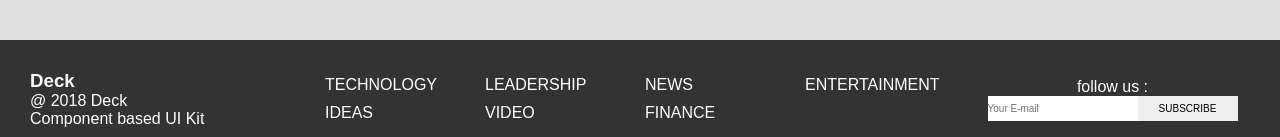
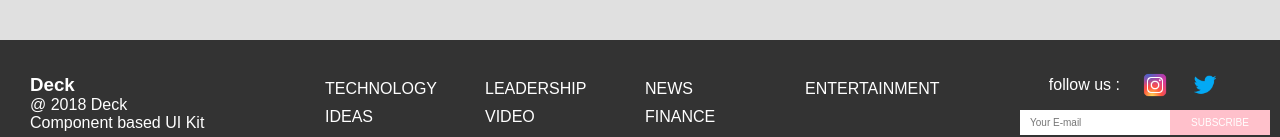
Before and after one commit to yeomdogyeong/yeomdogyeong.github.io, a plain HTML site: page MyHome/index.html in a window 1280 px wide. Shown: the part 1404-1541 px from the top of the page. Drawn offline with Linux system fonts and the light colour scheme; a script that the page names is missing.

Commit message:
[style]footer에 이미지 추가,배치 완료

```diff
--- a/MyHome/css/style.css
+++ b/MyHome/css/style.css
@@ -154,12 +154,30 @@ footer {
   grid-gap: 10px;
 }
 
+.footer-third {
+  display: grid;
+  justify-items: right;
+  grid-gap: 10px;
+}
+.sns {
+  display: flex;
+  gap: 20px;
+  align-items: center;
+  margin: 0 50px;
+}
+
+.sns img {
+  width: 30px;
+  height: 30px;
+}
+
 .footer-third input {
   width: 150px;
   height: 25px;
   border: none;
   box-sizing: border-box;
   font-size: 10px;
+  padding-left: 10px;
 }
 
 .footer-third button {
@@ -168,6 +186,9 @@ footer {
   border: none;
   box-sizing: border-box;
   font-size: 10px;
+  background-color: pink;
+  color: white;
+  cursor: pointer;
 }
 
 @media (max-width: 1024px) {
--- a/MyHome/index.html
+++ b/MyHome/index.html
@@ -85,8 +85,14 @@
           <p>FINANCE</p>
         </div>
         <div class="footer-third">
-          <p>follow us :</p>
-          <div>
+          <div class="sns">
+            follow us :
+            <img src="css/instagram.png" alt="instagram" /><img
+              src="css/twitter.png"
+              alt="twitter"
+            />
+          </div>
+          <div class="subscribe">
             <input placeholder="Your E-mail" /><button>SUBSCRIBE</button>
           </div>
         </div>
```
Also changed, not shown: MyHome/css/instagram.png (added), MyHome/css/twitter.png (added).
